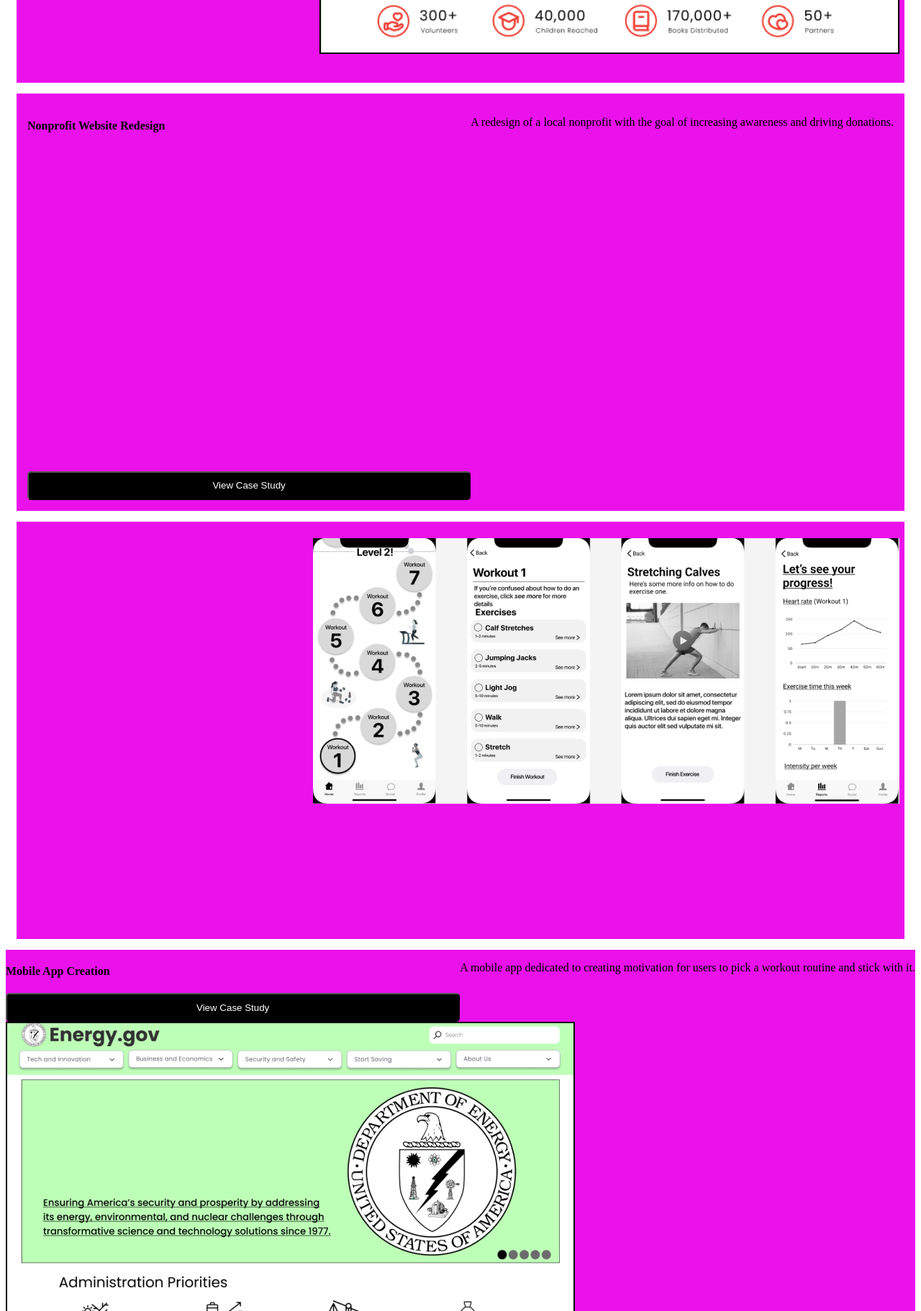
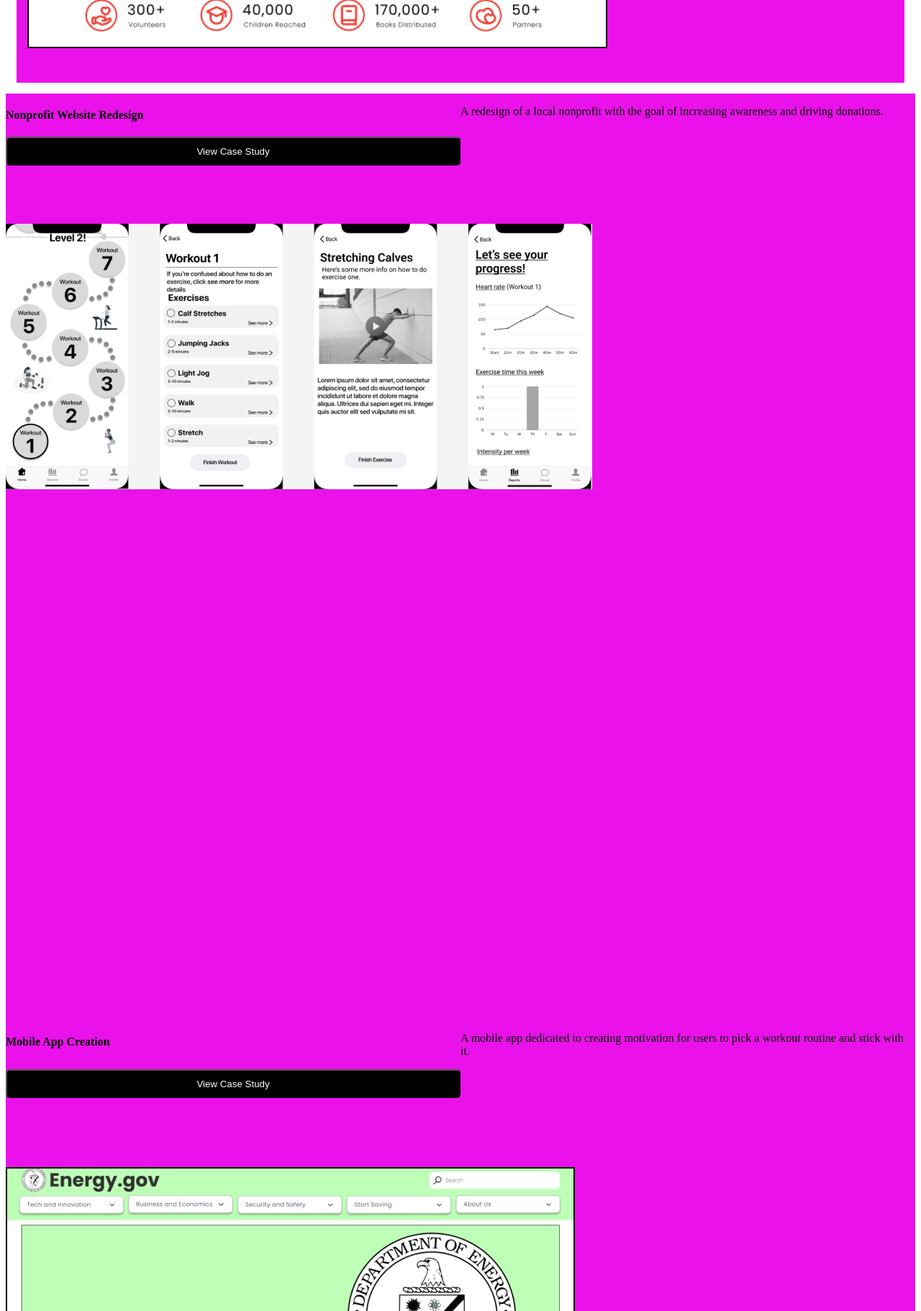
Before and after one commit to keeganlind/UX_UI_HW_18, a plain HTML site: page index.html in a window 1280 px wide. Shown: the part 1680-3502 px from the top of the page at 72% size. Drawn offline with Linux system fonts and the light colour scheme.

Commit message:
why are grids hard ):

```diff
--- a/css/style.css
+++ b/css/style.css
@@ -75,8 +75,8 @@ footer ul {
 }
 .workGrid div {
     display: grid;
-    grid-template-rows: 1fr;
-    grid-template-columns: 1fr;
+    grid-template-rows: 1fr 1fr 1fr;
+    grid-template-columns: 1fr 1fr;
     background-color: rgb(235, 17, 235);
     grid-template-areas:
         "project1 image1"
@@ -88,9 +88,14 @@ footer ul {
     padding: 15px;
     height: 550px;
 }
-.workImg img {
+.project1 {
+    grid-area: project1;
+}
+.bsbImg {
     grid-area: image1;
-    margin: 1%;
+}
+.project2 {
+    grid-area: project2;
 }
 #workContent {
     margin-bottom: 1%;
--- a/index.html
+++ b/index.html
@@ -52,26 +52,26 @@
         <section class="myWork">
             <h1>My Work</h1>
             <div class="workGrid">
-                <div class="gridChild workImg">
+                <div class="gridChild bsbImg">
                     <img src="Images/bsb.png">
                 </div>
-                <div class="gridChild workContent">
+                <div class="project1">
                     <h4>Nonprofit Website Redesign</h4>
                     <p>A redesign of a local nonprofit with the goal of increasing awareness and driving donations.</p>
                     <button>View Case Study</button>
                 </div>
-                <div class="gridChild workImg">
+                <div class="appImg">
                     <img src="Images/app.png">
                 </div>
-                <div>
+                <div class="project2">
                     <h4>Mobile App Creation</h4>
                     <p>A mobile app dedicated to creating motivation for users to pick a workout routine and stick with it.</p>
                     <button>View Case Study</button>
                 </div>
-                <div id="gridChild workImg">
+                <div id="govImg">
                     <img src="Images/govt.png">
                 </div>
-                <div>
+                <div class="project3">
                     <h4>Government Website Redesign</h4>
                     <p>A website redesign geared towards educating the user on what the DOE does and the impact they hope to have.</p>
                     <button>View Case Study</button>
```
